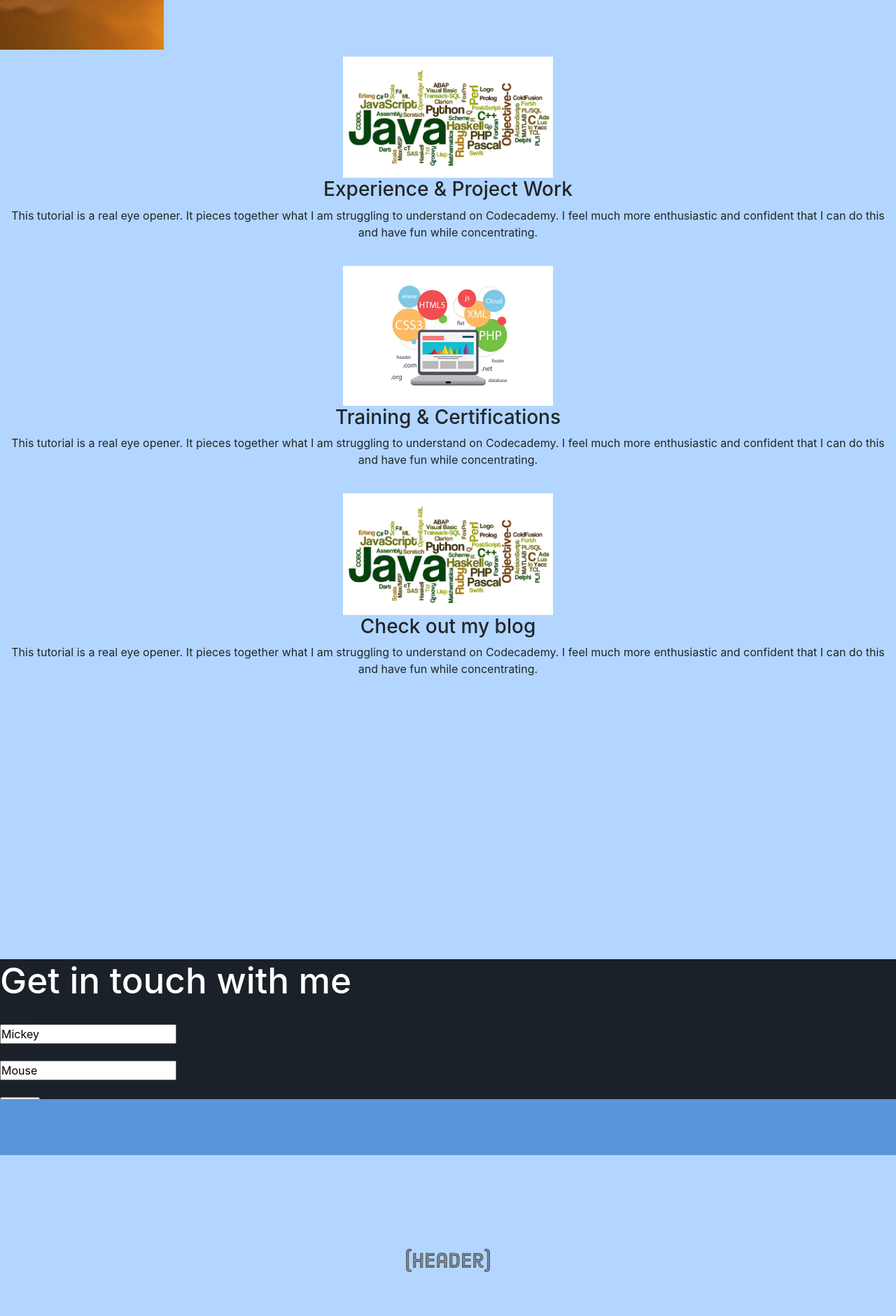
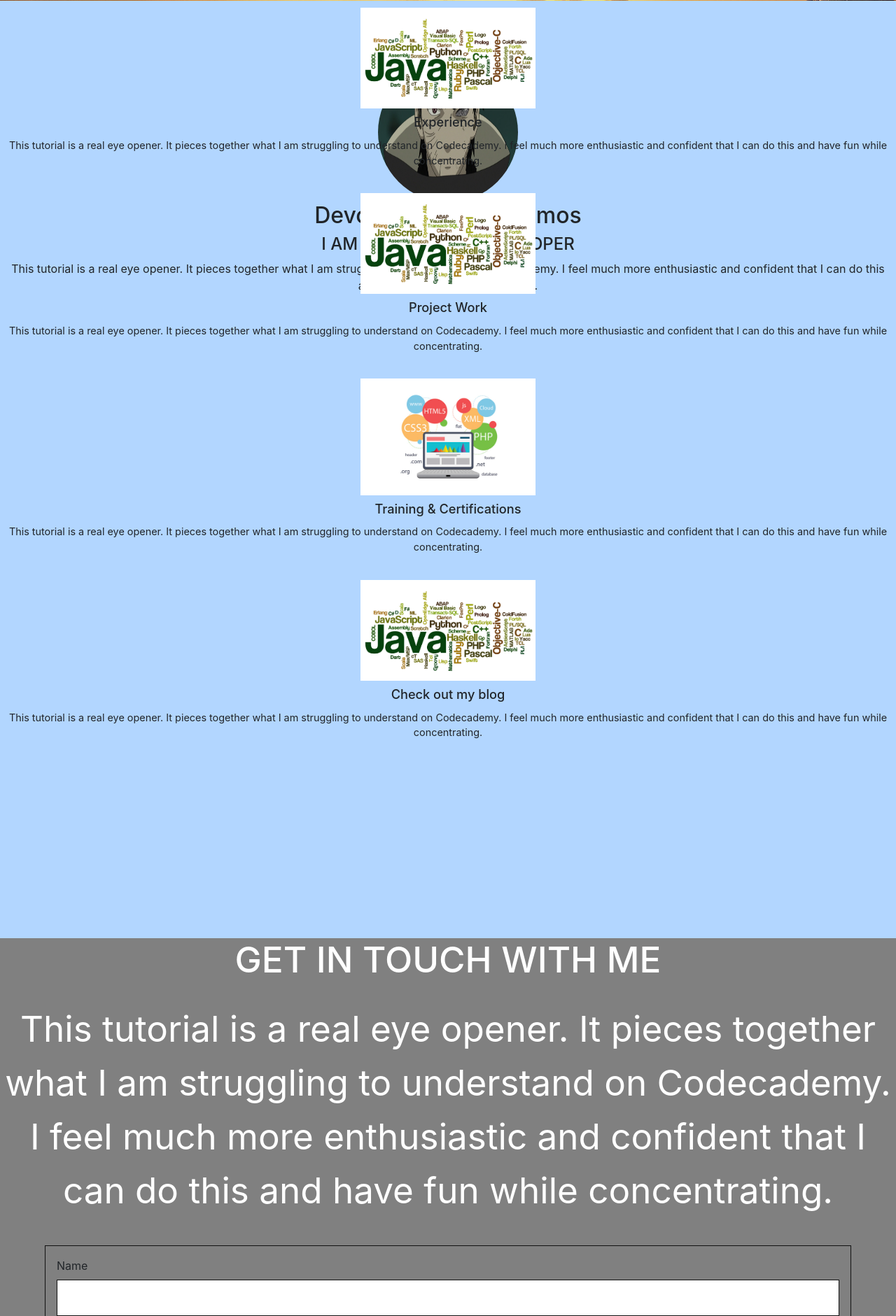
Before and after one commit to Devoamos1/MyWebsite, a PHP site: page /public_html/index.html in a window 1280 px wide. Shown: the part 679-2560 px from the top of the page at 70% size. Run offline with PHP 8.4, Linux system fonts and the light colour scheme.

Commit message:
70% of Homepage completed.

```diff
--- a/MyWebsite/css/home.css
+++ b/MyWebsite/css/home.css
@@ -362,7 +362,7 @@ and open the template in the editor.
      }
      #page3{
     background: #1B2128;
-    height:400px;
+    height:350px;
 
      }
 
@@ -417,6 +417,10 @@ and open the template in the editor.
         color: inherit;
     }
     .contactform h1{
+      color:white;
+      font-size:4vw;
+    }
+    .contactform p{
       color:white;
       font-size:4vw;
     }
--- a/MyWebsite/css/hometest.css
+++ b/MyWebsite/css/hometest.css
@@ -25,23 +25,151 @@ and open the template in the editor.
   flex-wrap: wrap;
 }
 .page1{
-  height:750px;
+  height:680px;
+  width:100%;
   background: url("../images/halo_3_hd-HD.jpg");
 
 }
 
+ #hometext {
+
+margin-top: 60%;
+}
+#hometext h2 {
+
+  text-align: center;
+}
+
+#hometext h4{
+
+  text-align: center;
+}
+
+#hometext p{
+
+  text-align: center;
+}
+
+#hometext img {
+
+  display: block;
+      margin-left:auto;
+      margin-right: auto;
+    border-radius:50%;
+    width: 200px;
+    height: 200px;
+}
+
+img {
+    max-width: 100%;
+}
+
+img {
+    border-style: none;
+}
+
 .page2{
   height:1300px;
+  width:100%;
 
 }
 
 .page3{
-background: #1B2128;
-height:200px;
+  background:grey;
+  width:100%;
+  height:710px;
 
 }
 
+/* Contact info test css */
 
+.glow {
+    transition: opacity .15s ease-in;
+}
+.tc {
+    text-align: center;
+}
+
+.center {
+  margin-top:40px;
+    margin-right: auto;
+    margin-left: auto;
+}
+.pv3 {
+    padding-top: 1rem;
+    padding-bottom: 1rem;
+}
+.bg-gold {
+    background-color: #95824d;
+}
+.o-90 {
+    opacity: .9;
+}
+.w-100 {
+    width: 100%;
+}
+.db {
+    display: block;
+}
+.bn {
+    border-style: none;
+    border-width: 0;
+}
+.pa3 {
+    padding: 1rem;
+}
+.w-90 {
+    width: 90%;
+}
+.b--near-black {
+    border-color: #111;
+}
+.ba {
+    border-style: solid;
+    border-width: 1px;
+}
+
+.db {
+    display: block;
+}
+
+.bn {
+    border-style: none;
+    border-width: 0;
+}
+button, html [type="button"], [type="reset"], [type="submit"] {
+    -webkit-appearance: button;
+}
+.cerebri {
+    font-family: 'CerebriSans-Regular';
+}
+button, select {
+    text-transform: none;
+}
+button, input {
+    overflow: visible;
+}
+button, input, optgroup, select, textarea {
+    font-family: sans-serif;
+    font-size: 100%;
+    line-height: 1.15;
+    margin: 0;
+}
+
+input[type="button" i], input[type="submit" i], input[type="reset" i], input[type="file" i]::-webkit-file-upload-button, button {
+    border-color: rgb(216, 216, 216) rgb(209, 209, 209) rgb(186, 186, 186);
+    border-style: solid;
+    border-width: 1px;
+    padding: 1px 7px 2px;
+}
+
+
+form {
+    display: block;
+    margin-top: 0em;
+}
+
+/* Contact info css */
 
 .box{
   text-align:center;
@@ -49,10 +177,42 @@ height:200px;
   display: block;
 }
 
+.box h3 a{
+  font-size:0.65em;
+}
+
+.box p{
+  font-size:0.9em;
+}
+
 .contactform h1{
+  margin-top:40px;
   color:white;
   font-size:4vw;
+  text-align: center;
 }
+.contactform p{
+  margin-top:30px;
+  color:white;
+  font-size:4vw;
+  text-align: center;
+}
+
+.connect h1{
+  color:white;
+  font-size:4vw;
+  margin-left: 40%;
+
+
+}
+
+.connect{
+  width:60%;
+  margin-top:40px;
+  margin-left: 40%;
+
+}
+
 
 
 
@@ -64,37 +224,17 @@ height:200px;
   align-items: center;
 }
 
-.menu {
-  background-color: #5995DA;
-  height: 80px;
+.c-icon {
+    width:  30px;
+    height: 30px;
+    fill: currentColor;
+    transition: .2s;
 }
 
-.header {
-  background-color: #B2D6FF;
-}
 
-.content {
-  background-color: #EAEDF0;
-  height: 600px;
-}
 
-.sign-up {
-  background-color: #D6E9FE;
-}
-
-.feature-1 {
-  background-color: #F5CF8E;
-}
-
-.feature-2 {
-  background-color: #F09A9D;
-}
-
-.feature-3 {
-  background-color: #C8C6FA;
-}
 /* Mobile Styles */
-@media only screen and (max-width: 400px) {
+@media only screen and (max-width: 600px) {
 
 
 }
--- a/MyWebsite/public_html/index.html
+++ b/MyWebsite/public_html/index.html
@@ -30,26 +30,46 @@ and open the template in the editor.
 
   <div class='page'>
 
+
+
     <div class="page1">
       <a id="about" class="smooth"></a>
-      About page content goes here.
+
+      <div id = "hometext">
+        <img src="../images/IMG_3541.jpg" alt="my-image" class="circular-image" />
+        <h2> Devonte Campbell-Amos</h2>
+        <h4>I AM A SOFTWARE DEVELOPER</h4>
+        <p> This tutorial is a real eye opener.  It pieces together what I am struggling to understand on Codecademy.
+          I feel much more enthusiastic and confident that I can do this and have fun while concentrating. </p>
+        </div>
+</div>
+
     </div>
     <div class="page2">
       <div class = "box">
-        <img class="img-fluid" src="../images/programming-languages.jpg"  alt = Homepageimage style='max-width: 300px' >
-        <h3> <a href="project_work.html">Experience & Project Work</a></h3>
+        <img class="img-fluid" src="../images/programming-languages.jpg"  alt = Homepageimage style='max-width: 250px' >
+
+        <h3> <a href="project_work.html">Experience</a></h3>
         <p>This tutorial is a real eye opener.  It pieces together what I am struggling to understand on Codecademy.
           I feel much more enthusiastic and confident that I can do this and have fun while concentrating. </p>
         </div>
 
+        <div class = "box">
+          <img class="img-fluid" src="../images/programming-languages.jpg"  alt = Homepageimage style='max-width: 250px' >
+
+          <h3> <a href="project_work.html">Project Work</a></h3>
+          <p>This tutorial is a real eye opener.  It pieces together what I am struggling to understand on Codecademy.
+            I feel much more enthusiastic and confident that I can do this and have fun while concentrating. </p>
+          </div>
+
             <div class = "box">
-              <img class="img-fluid"  src="../images/web-designing.jpg" class="rounded-circle"alt = Homepageimage style='max-width: 300px' >
+              <img class="img-fluid"  src="../images/web-designing.jpg" class="rounded-circle"alt = Homepageimage style='max-width: 250px' >
               <h3><a href="training.html">Training & Certifications</a></h3>
               <p> This tutorial is a real eye opener.  It pieces together what I am struggling to understand on Codecademy.
                 I feel much more enthusiastic and confident that I can do this and have fun while concentrating. </p>
               </div>
               <div class = "box">
-                <img class="img-fluid" src="../images/programming-languages.jpg" class="rounded-circle"alt = Homepageimage style='max-width: 300px' >
+                <img class="img-fluid" src="../images/programming-languages.jpg" class="rounded-circle"alt = Homepageimage style='max-width: 250px' >
                 <h3> <a href="contact.html">Check out my blog</a></h3>
                 <p> This tutorial is a real eye opener.  It pieces together what I am struggling to understand on Codecademy.
                   I feel much more enthusiastic and confident that I can do this and have fun while concentrating.</p>
@@ -61,18 +81,33 @@ and open the template in the editor.
             </div>
 
             <div class="contactform">
-              <h1>Get in touch with me </h1>
-              <form action="/action_page.php">
-                Name:<br>
-                <input type="text" name="firstname" value="Mickey"><br>
-                Email:<br>
-                <input type="text" name="lastname" value="Mouse"><br><br>
-                <input type="submit" value="Submit">
+              <h1>GET IN TOUCH WITH ME </h1>
+              <p> This tutorial is a real eye opener.  It pieces together what I am struggling to understand on Codecademy.
+                I feel much more enthusiastic and confident that I can do this and have fun while concentrating.</p>
+
+              <div class = "w-90 w-70-ns center pa3 ba b--near-black">
+
+              <form action="http://kbfrench.wufoo.com/forms/contact-form/" method="post"> <input type="hidden" name="idstamp" id="idstamp" value="9JXcda9q3kK1Q3vDWu5ba48SsxkO2paDb7pYxSSn81A=">
+                <div class="mb4"> <label class="db mb2 f5 gold" for="contact-name">Name</label>
+                  <input id="contact-name" class="db w-100 ph2 pv3 bg-nearly-white outline-0 ba b--near-black" name="Field5">
+                 </div>
+                 <div class="mb4">
+                   <label class="db mb2 f5 gold" for="contact-email">Email Address</label>
+                   <input id="contact-email" class="db w-100 ph2 pv3 bg-nearly-white outline-0 ba b--near-black" name="Field6">
+                 </div>
+                 <div class="mb4">
+                   <label class="db mb2 f5 gold" for="contact-message">Message</label>
+                   <textarea id="contact-message" class="db w-100 h5 h4-ns ph2 pv3 bg-nearly-white outline-0 ba b--near-black" name="Field7"></textarea>
+                 </div>
+                 <button type="submit" class="db w-100 pv3 cerebri bn bg-gold tc o-90 glow">Send Me Your Message</button>
               </form>
+
+            </div>
+
             </div>
 
             <div class="connect">
-              <h1> Follow me </h1>
+              <h1> FOLLOW ME </h1>
               <a href="#0" class="c-link c-link--facebook c-tooltip" aria-label="Facebook">
                 <svg class="c-icon"><use xlink:href="#icon--facebook"></use></svg>
               </a>
@@ -120,31 +155,5 @@ and open the template in the editor.
             </div>
           </div>
 
-
-          <div class='section menu'>
-          </div>
-          <div class='section header'>
-            <img src='../images/responsive_images/header.svg'/>
-          </div>
-          <div class='section content'>
-            <img src='../images/responsive_images/content.svg'/>
-          </div>
-          <div class='section sign-up'>
-            <img src='../images/responsive_images/sign-up.svg'/>
-          </div>
-          <div class='section feature-1'>
-            <img src='../images/responsive_images/feature.svg'/>
-          </div>
-          <div class='section feature-2'>
-            <img src='../images/responsive_images/feature.svg'/>
-          </div>
-          <div class='section feature-3'>
-            <img src='../images/responsive_images/feature.svg'/>
-          </div>
-        </div>
-
-
-
-
       </body>
       </html>
```
Also changed, not shown: MyWebsite/images/IMG_3541.JPG (added). Lines whose indentation alone changed are shown as unchanged.
